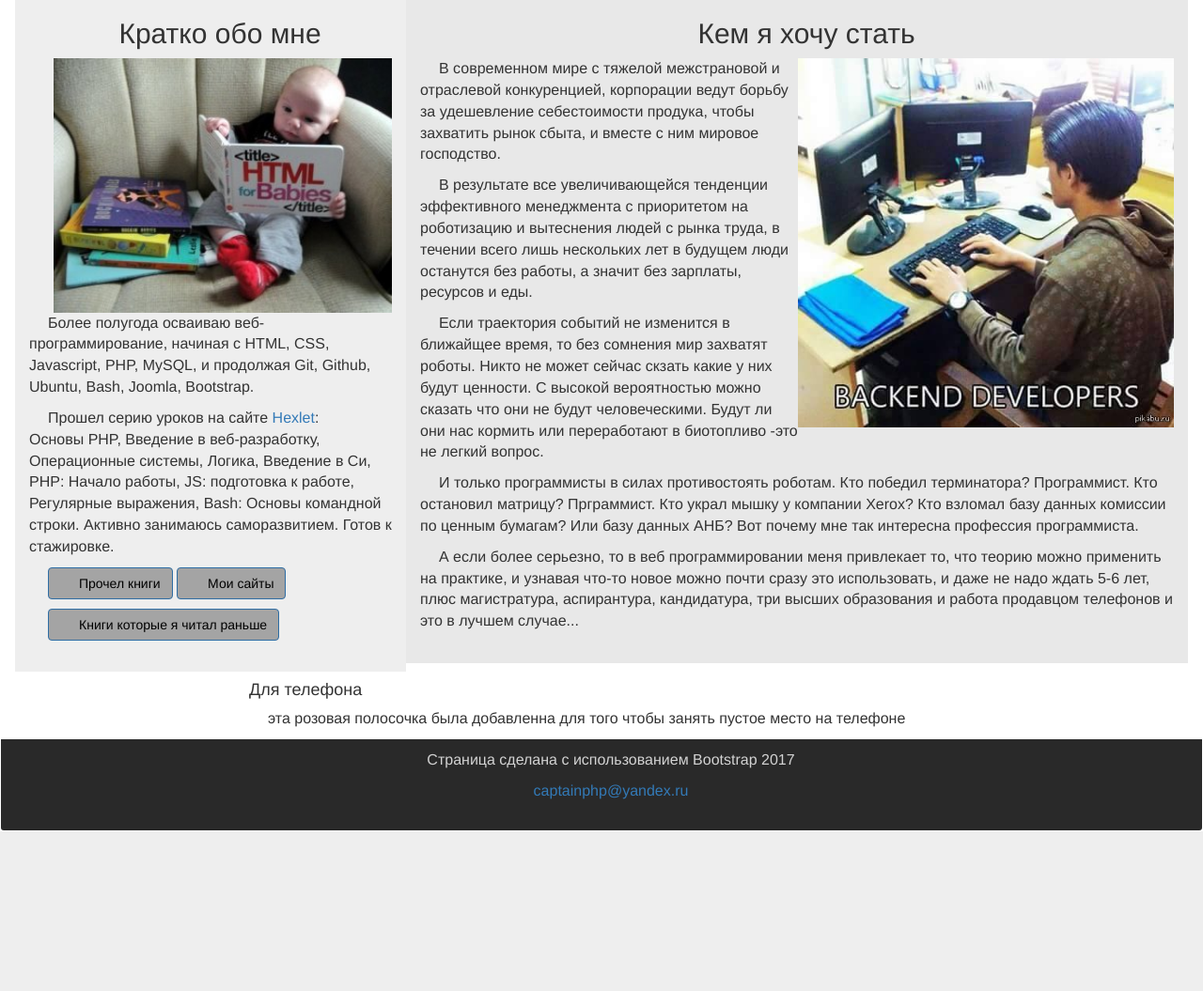
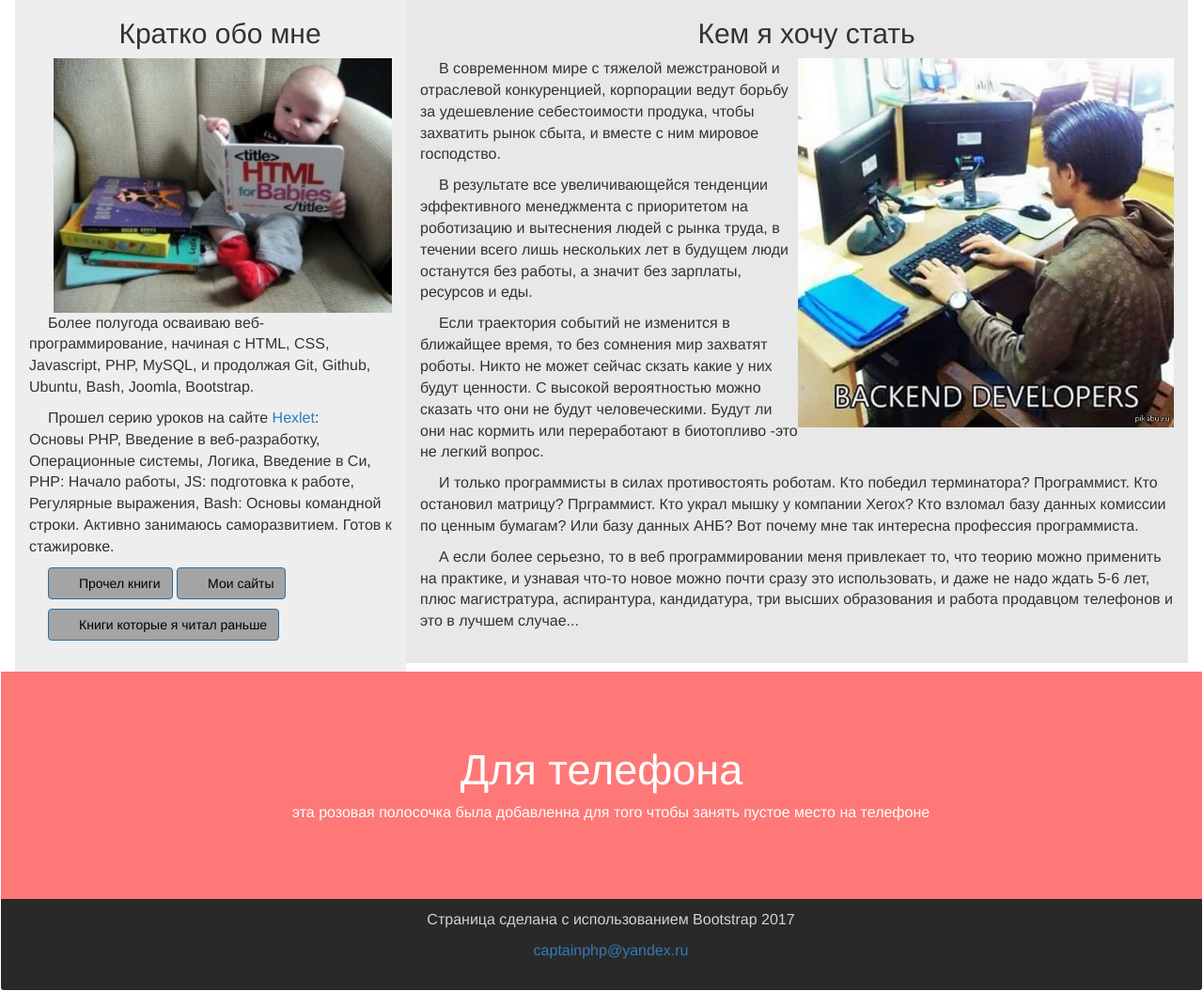
Before and after one commit to Captoweb/Captoweb.github.io, a PHP site: page / in a window 1280 px wide. Shown: the part 222-1277 px from the top of the page at 94% size. Before the commit the page ends 1107 px from the top, so only its background shows below. Run offline with PHP 8.4, Linux system fonts and the light colour scheme.

Commit message:
Update style.css

```diff
--- a/css/style.css
+++ b/css/style.css
@@ -75,3 +75,19 @@ color: black;
 .glyphicon-flag{
     font-size: 27px;
 }
+
+#r {
+    background: #ff7878;
+    padding-top: 70px;
+    padding-bottom: 70px;
+    text-align: center;
+}
+
+#r h4 {
+    color: white;
+    font-size: 45px;
+}
+
+#r p {
+    color: white;
+}
```
